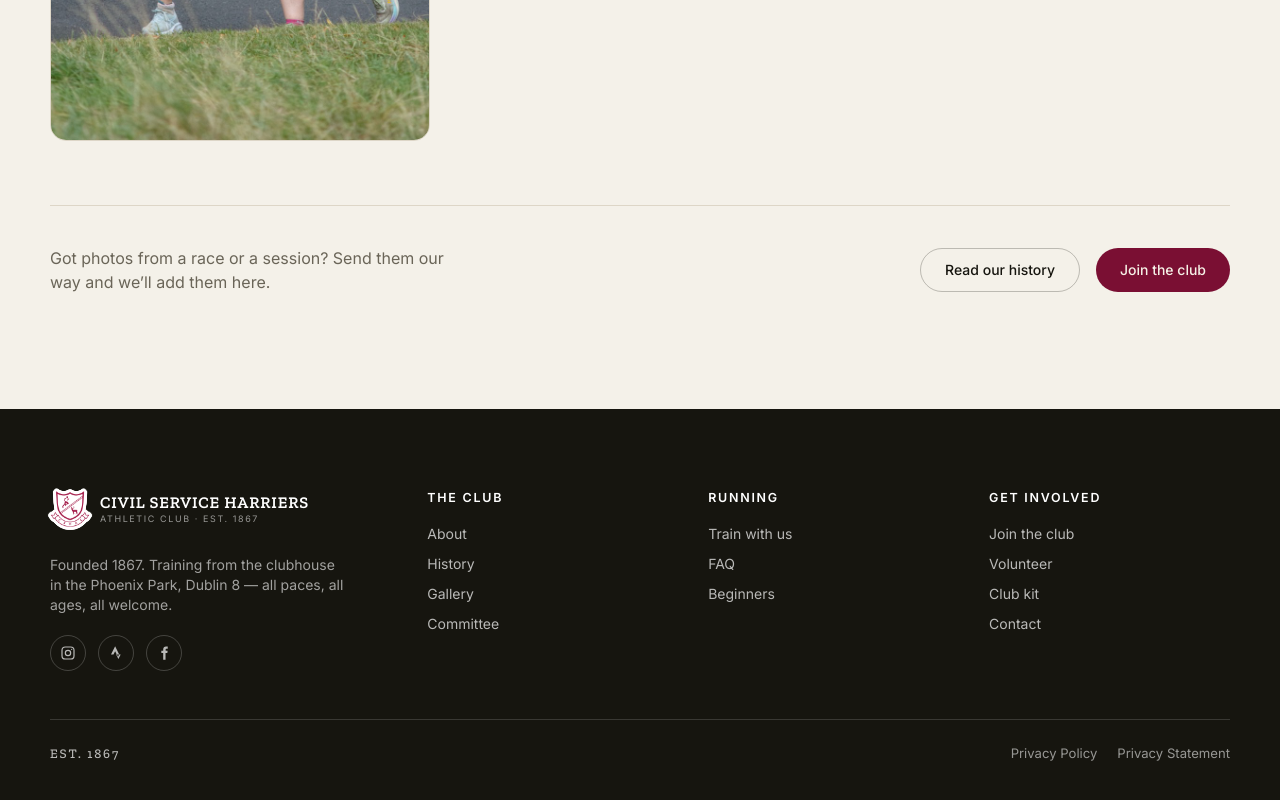
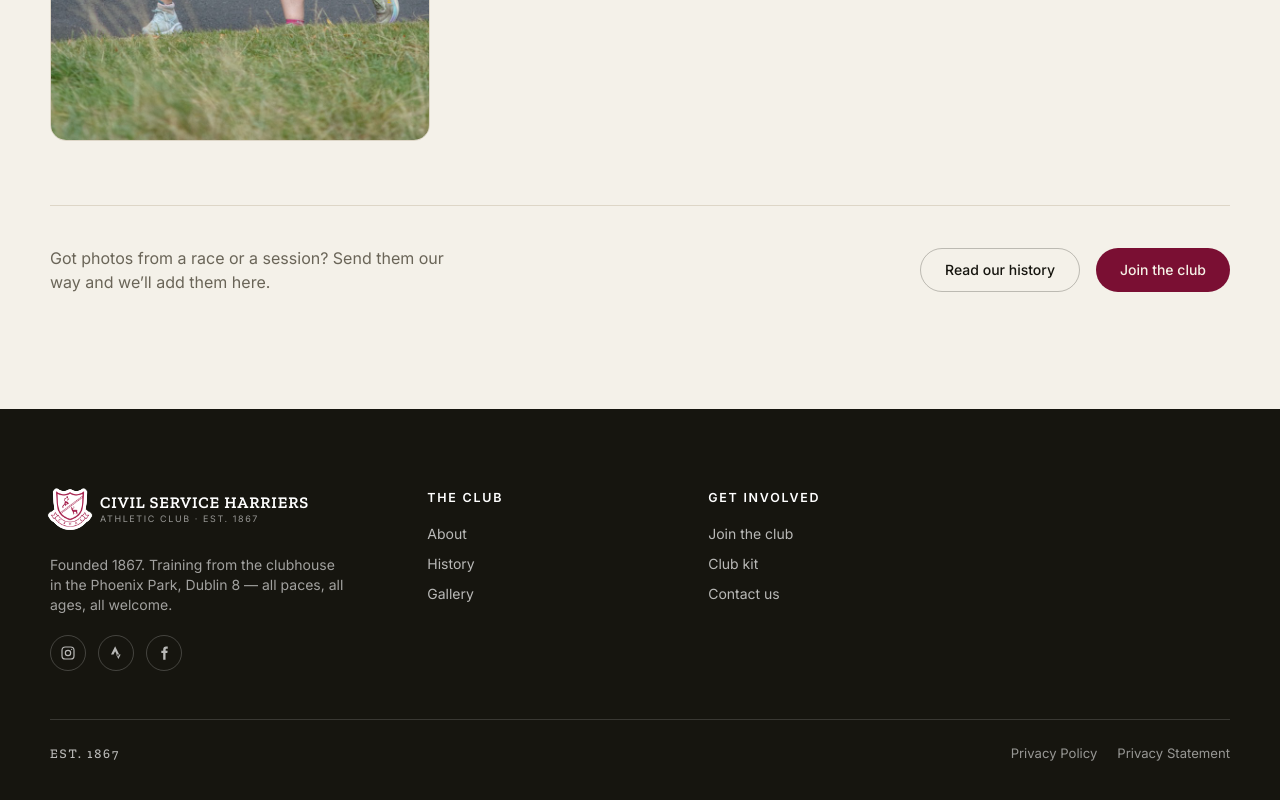
Before and after one commit to JayBowen/cshac, a React (Vite) app: page /gallery in a window 1280 px wide. Shown: the part 1328-2128 px from the top of the page. Built offline with nearby package versions, Linux system fonts and the light colour scheme.

Commit message:
Update footer

```diff
--- a/src/components/Footer.jsx
+++ b/src/components/Footer.jsx
@@ -2,10 +2,9 @@ import { Link } from "react-router-dom"
 import { Wordmark } from "@/components/Brand"
 import { asset } from "@/lib/asset"
 
-// Links with a `to` are live (react-router routes or /#section anchors); links
-// without one are still placeholders and render as a dead href="#".
-// TODO(launch): give Committee / Volunteer / Club kit / Contact real destinations
-// (or trim them). Contact especially should become a mailto or contact page.
+// Links with an `href` are external (open in a new tab); links with a `to` are live
+// (react-router routes or /#section anchors); links with neither are placeholders
+// and render as a dead href="#".
 const COLUMNS = [
   {
     title: "The Club",
@@ -13,24 +12,22 @@ const COLUMNS = [
       { label: "About", to: "/#about" },
       { label: "History", to: "/history" },
       { label: "Gallery", to: "/gallery" },
-      { label: "Committee" },
     ],
   },
-  {
-    title: "Running",
-    links: [
-      { label: "Train with us", to: "/#train" },
-      { label: "FAQ", to: "/#faq" },
-      { label: "Beginners", to: "/#train" },
-    ],
-  },
+
   {
     title: "Get involved",
     links: [
       { label: "Join the club", to: "/#join" },
-      { label: "Volunteer" },
-      { label: "Club kit" },
-      { label: "Contact" },
+      {
+        label: "Club kit",
+        href: "https://www.jfsports.ie/product-category/club-shop/civil-service-harriers-ac/",
+      },
+
+      {
+        label: "Contact us",
+        href: "mailto:cshnewmembers@gmail.com"
+      }
     ],
   },
 ]
@@ -69,7 +66,16 @@ export default function Footer() {
               <ul className="flex flex-col gap-2.5 text-sm">
                 {col.links.map((l) => (
                   <li key={l.label}>
-                    {l.to ? (
+                    {l.href ? (
+                      <a
+                        href={l.href}
+                        target="_blank"
+                        rel="noopener noreferrer"
+                        className="transition-colors hover:text-white"
+                      >
+                        {l.label}
+                      </a>
+                    ) : l.to ? (
                       <Link to={l.to} className="transition-colors hover:text-white">
                         {l.label}
                       </Link>
```
